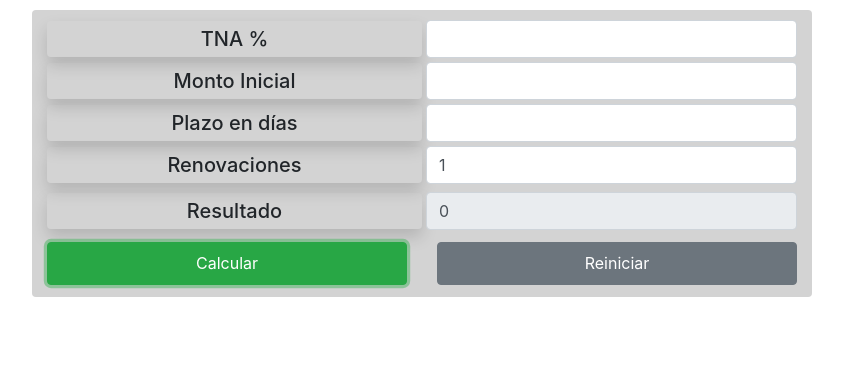
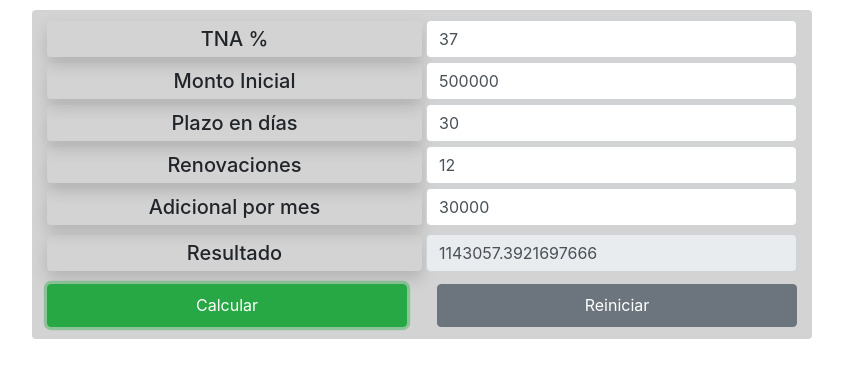
Before and after one commit to ProfileLearn/interescompuestobs4, a plain HTML site: page index.html in a window 1280 px wide. Both pictures are taken after a click on the button "Calcular". Shown: the whole page, without its empty margins (218-1061 px from the left). Drawn offline with nearby package versions, Linux system fonts and the light colour scheme.

Commit message:
Agrega Adicional

```diff
--- a/index.html
+++ b/index.html
@@ -17,7 +17,7 @@
 					<h5 class="my-0 shadow rounded">TNA %</h5>
 				</div>
 				<div class="col-sm">
-					<input class="input form-control" type="number" id="tnaIn">
+					<input class="input form-control" type="number" id="tnaIn" value="37">
 				</div>
 			</div>
 			<div class="row fila align-items-center no-gutters mt-1">
@@ -25,7 +25,7 @@
 					<h5 class="my-0 shadow rounded">Monto Inicial</h5>
 				</div>
 				<div class="col-sm">
-					<input class="input form-control" type="number" id="inicialIn">
+					<input class="input form-control" type="number" id="inicialIn" value="500000">
 				</div>
 			</div>
 			<div class="row fila align-items-center no-gutters mt-1">
@@ -33,7 +33,7 @@
 					<h5 class="my-0 shadow rounded">Plazo en días</h5>
 				</div>
 				<div class="col-sm">
-					<input class="input form-control" type="number" id="plazoIn">
+					<input class="input form-control" type="number" id="plazoIn" value="30">
 				</div>
 			</div>
 			<div class="row fila align-items-center no-gutters mt-1">
@@ -41,7 +41,15 @@
 					<h5 class="my-0 shadow rounded">Renovaciones</h5>
 				</div>
 				<div class="col-sm">
-					<input class="input form-control" type="number" id="renovIn" min=1>
+					<input class="input form-control" type="number" id="renovIn" min=1 value="12">
+				</div>
+			</div>
+			<div class="row fila align-items-center no-gutters mt-1">
+				<div class="col-sm-6 pedo text-center mr-1">
+					<h5 class="my-0 shadow rounded">Adicional por mes</h5>
+				</div>
+				<div class="col-sm">
+					<input class="input form-control" type="number" id="adicionalIn" min=0 value="30000">
 				</div>
 			</div>
 			<div class="row fila align-items-center no-gutters mt-2">
--- a/js/codigo.js
+++ b/js/codigo.js
@@ -1,60 +1,40 @@
-'use strict';
 
-// Acceso al DOM
+const obj = {
+	tna: document.getElementById('tnaIn'),
+	montoInicial: document.getElementById('inicialIn'),
+	plazo: document.getElementById('plazoIn'),
+	ciclos: document.getElementById('renovIn'),
+	adicional: document.getElementById('adicionalIn'),
+	resultado: document.getElementById('resultadoIn')
+}
 
-let tna = document.querySelector('#tnaIn');
-let montoInicial = document.querySelector('#inicialIn');
-let plazo = document.querySelector('#plazoIn');
-let ciclos = document.querySelector('#renovIn');
-let resultado = document.querySelector('#resultadoIn');
-let btn = document.querySelector('#calcular');
-let btnClear = document.querySelector('#clear');
 
-// Variables
+function interes(montoInicial, tna, plazo, ciclos, adicional=0)
+	{
+		const tnaPorDia = ((tna / 365) / 100);
+		adicional *= 1;
+		let resParcial = (montoInicial) * ((tnaPorDia * plazo) + 1);
+		resParcial += adicional;
+		if (ciclos > 1)
+		{
+			return interes(resParcial, tna, plazo, --ciclos, adicional);
+		}
+		return resParcial;
+	};
+//funcion
 
-let tnaVal;
-let montoInicialVal;
-let plazoVal;										// ESTUDIAR BIEN AMBITO DE FUNCIONES, VARIABLES, RETORNOS
-let ciclosVal;										// FUNCIONES ANONIMAS Y DE FLECHA
-let resParcial;
-
-//funcion
-function saveValue()
-{
-
-	tnaVal = tna.value;
-	montoInicialVal = montoInicial.value;
-	plazoVal = plazo.value;
-	if (ciclos.value < 1) {ciclos.value = 1};
- 	ciclosVal = ciclos.value;
-	interes(montoInicialVal, tnaVal, plazoVal, --ciclosVal);
-	resultado.value = resParcial;
+function calHandleClick(e) {
+	let {montoInicial, tna, plazo, ciclos, resultado, adicional} = obj;
+	ciclos.value = ciclos.value < 1 ? 1 : ciclos.value;
+	resultado.value = interes(montoInicial.value, tna.value, plazo.value, ciclos.value, adicional.value);
 
 }
 
-function interes(montoInicial, tna, plazo, ciclos)
-{
-	let tnaPorDia = ((tna / 365) / 100);
-	resParcial = montoInicial * ((tnaPorDia * plazo) + 1);
-	console.log(resParcial + ' resultado parcial');
-	console.log(ciclos + ' ciclos antes de --');
+function clearHandleClick() {
+	for (prop in obj) {
+		obj[prop].value = "";
+	}
+}
 
-	if (ciclos > 0)
-	{
-		//ciclos--;
-		console.log(ciclos + ' ciclos desp --');
-		interes(resParcial, tna, plazo, --ciclos);
-	}
-	else {
-		return resParcial;
-	}
-};
-
-btn.addEventListener ('click', function(){saveValue()});
-btnClear.addEventListener('click', function(){
-	tna.value = '';
-	montoInicial.value = '';
-	plazo.value = '';
-	ciclos.value = '';
-	resultado.value = '';
-});
+document.querySelector('#calcular').addEventListener('click', calHandleClick);
+document.querySelector('#clear').addEventListener('click', clearHandleClick);
```
Also changed, not shown: css/style.css (line endings or trailing spaces).
